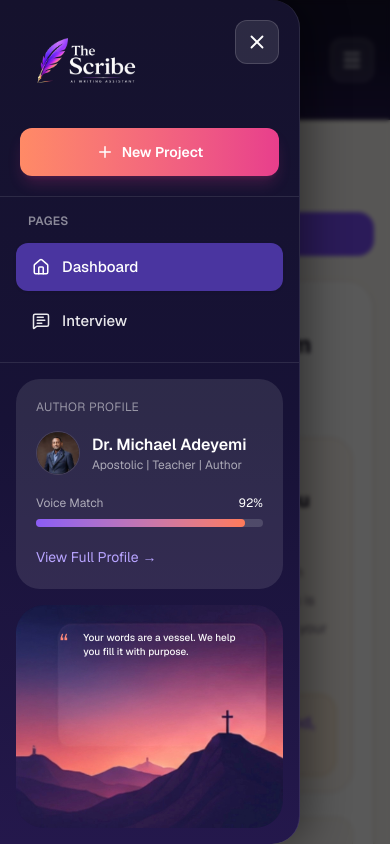
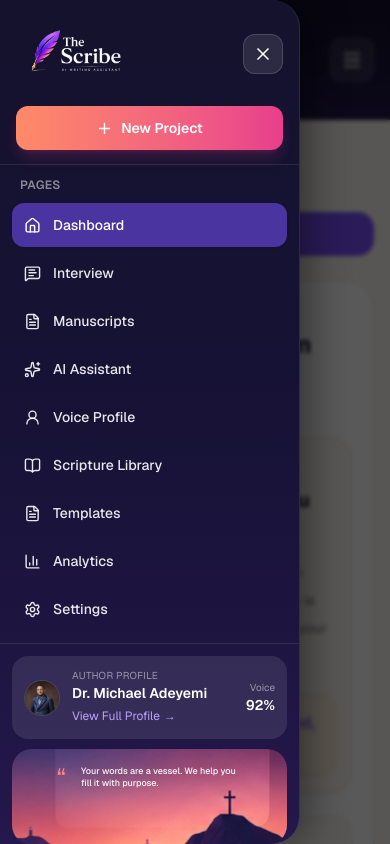
Before and after one commit to BethelHills/the-scribe, a Next.js app: page / in a window 390 px wide. Both pictures are taken after a click on the button "Open menu". Shown: the top 844 px of the page. Built offline with nearby package versions, Linux system fonts and the light colour scheme.

Commit message:
Compact mobile drawer cards so all nav pages are visible on open.
Add compact ProfileCard and InspirationCard variants, tighten drawer header, and move cards below scrollable page links.

Co-authored-by: Cursor <cursoragent@cursor.com>

```diff
--- a/src/components/layout/InspirationCard.tsx
+++ b/src/components/layout/InspirationCard.tsx
@@ -19,7 +19,11 @@ function pickRandomVerse(current: string) {
   return pool[Math.floor(Math.random() * pool.length)] ?? verses[0];
 }
 
-export default function InspirationCard() {
+export default function InspirationCard({
+  variant = "default",
+}: {
+  variant?: "default" | "compact";
+}) {
   const [verse, setVerse] = useState(verses[0]);
   const [visible, setVisible] = useState(true);
 
@@ -37,27 +41,40 @@ export default function InspirationCard() {
     return () => clearInterval(timer);
   }, [rotate]);
 
+  const shellClass =
+    variant === "compact"
+      ? "relative h-[96px] w-full overflow-hidden rounded-[20px]"
+      : "relative w-full overflow-hidden rounded-[28px]";
+
+  const frameClass =
+    variant === "compact"
+      ? "relative h-full w-full"
+      : "relative aspect-[837/700] w-full";
+
   return (
-    <div className="relative w-full overflow-hidden rounded-[28px]">
-      <div className="relative aspect-[837/700] w-full">
+    <div className={shellClass}>
+      <div className={frameClass}>
         <Image
           src="/images/inspiration-bg.png"
           alt=""
           fill
           className="object-cover object-center"
-          sizes="(max-width: 1024px) 88vw, 280px"
-          priority
+          sizes={
+            variant === "compact"
+              ? "(max-width: 1024px) 88vw, 280px"
+              : "(max-width: 1024px) 88vw, 280px"
+          }
+          priority={variant !== "compact"}
         />
 
-        {/* Inner glass card in the artwork (837×700 reference) */}
         <div className="@container absolute left-[14.1%] top-[8.25%] h-[27.15%] w-[74%]">
           <div className="flex h-full items-start gap-[0.2rem] px-[3%] pt-[4%] sm:gap-1">
-            <p className="w-[11%] shrink-0 text-left text-[clamp(1.1rem,12cqi,2rem)] leading-none text-[#FF8A7A]">
+            <p className="w-[11%] shrink-0 text-left text-[clamp(0.85rem,12cqi,2rem)] leading-none text-[#FF8A7A]">
               &ldquo;
             </p>
 
             <p
-              className={`min-w-0 flex-1 text-left text-[clamp(10px,3.6cqi,13.5px)] font-medium leading-[1.42] text-white/95 drop-shadow-[0_1px_8px_rgba(0,0,0,0.35)] transition-all duration-500 ${
+              className={`min-w-0 flex-1 text-left text-[clamp(9px,3.6cqi,13.5px)] font-medium leading-[1.38] text-white/95 drop-shadow-[0_1px_8px_rgba(0,0,0,0.35)] transition-all duration-500 ${
                 visible ? "translate-y-0 opacity-100" : "translate-y-1 opacity-0"
               }`}
             >
--- a/src/components/layout/MobileMenu.tsx
+++ b/src/components/layout/MobileMenu.tsx
@@ -56,32 +56,33 @@ export default function MobileMenu() {
               aria-modal="true"
               aria-label="Navigation menu"
             >
-              <div className="shrink-0 border-b border-white/10 p-5">
-                <div className="flex items-start justify-between gap-3">
-                  <BrandLogo size="md" href="/" className="min-w-0 flex-1" />
+              <div className="shrink-0 border-b border-white/10 px-4 py-3.5">
+                <div className="flex items-center justify-between gap-2">
+                  <BrandLogo size="sm" href="/" className="min-w-0 flex-1" />
 
                   <button
                     type="button"
                     onClick={() => setOpen(false)}
-                    className="flex h-11 w-11 shrink-0 items-center justify-center rounded-xl border border-white/15 bg-white/10 text-white hover:bg-white/15"
+                    className="flex h-10 w-10 shrink-0 items-center justify-center rounded-xl border border-white/15 bg-white/10 text-white hover:bg-white/15"
                     aria-label="Close menu"
                   >
-                    <X size={22} />
+                    <X size={20} />
                   </button>
                 </div>
 
                 <Link
                   href="/interview"
                   onClick={() => setOpen(false)}
-                  className={`mt-5 flex h-12 w-full items-center justify-center gap-2 rounded-xl bg-gradient-to-r from-[#FF8A66] to-[#E83E8C] text-sm font-semibold text-white shadow-lg shadow-[#E83E8C]/20 ${buttonInteractions} hover:brightness-110 active:brightness-95`}
+                  className={`mt-3 flex h-11 w-full items-center justify-center gap-2 rounded-xl bg-gradient-to-r from-[#FF8A66] to-[#E83E8C] text-sm font-semibold text-white shadow-lg shadow-[#E83E8C]/20 ${buttonInteractions} hover:brightness-110 active:brightness-95`}
                 >
-                  <Plus size={18} />
+                  <Plus size={17} />
                   New Project
                 </Link>
               </div>
 
-              <nav className="min-h-0 flex-1 space-y-1.5 overflow-y-auto px-4 py-4">
-                <p className="px-3 pb-2 text-xs font-semibold uppercase tracking-wide text-white/50">
+              <div className="flex min-h-0 flex-1 flex-col overflow-y-auto">
+                <nav className="shrink-0 space-y-1 px-3 py-3">
+                  <p className="px-2 pb-1.5 text-xs font-semibold uppercase tracking-wide text-white/50">
                     Pages
                   </p>
 
@@ -94,22 +95,26 @@ export default function MobileMenu() {
                         key={item.name}
                         href={item.href}
                         onClick={() => setOpen(false)}
-                      className={`flex min-h-[48px] items-center gap-3 rounded-xl px-4 py-3 text-[15px] font-medium transition ${
+                        className={`flex min-h-[44px] items-center gap-3 rounded-xl px-3 py-2.5 text-sm font-medium transition ${
                           active
                             ? "bg-[#4A35A0] text-white shadow-sm"
                             : "text-white/90 hover:bg-white/10 hover:text-white"
                         }`}
                       >
-                      <Icon size={18} className="shrink-0" />
+                        <Icon size={17} className="shrink-0" />
                         <span className="truncate">{item.name}</span>
                       </Link>
                     );
                   })}
                 </nav>
 
-              <div className="shrink-0 space-y-4 border-t border-white/10 p-4">
-                <ProfileCard onNavigate={() => setOpen(false)} />
-                <InspirationCard />
+                <div className="mt-auto space-y-2.5 border-t border-white/10 px-3 py-3">
+                  <ProfileCard
+                    variant="compact"
+                    onNavigate={() => setOpen(false)}
+                  />
+                  <InspirationCard variant="compact" />
+                </div>
               </div>
             </aside>
           </div>,
--- a/src/components/layout/ProfileCard.tsx
+++ b/src/components/layout/ProfileCard.tsx
@@ -3,7 +3,45 @@
 import Link from "next/link";
 import ProfileAvatar from "./ProfileAvatar";
 
-export default function ProfileCard({ onNavigate }: { onNavigate?: () => void }) {
+export default function ProfileCard({
+  onNavigate,
+  variant = "default",
+}: {
+  onNavigate?: () => void;
+  variant?: "default" | "compact";
+}) {
+  if (variant === "compact") {
+    return (
+      <div className="rounded-2xl bg-white/10 p-3">
+        <div className="flex items-center gap-3">
+          <ProfileAvatar size="sm" />
+
+          <div className="min-w-0 flex-1">
+            <p className="text-[10px] uppercase tracking-wide text-white/50">
+              Author Profile
+            </p>
+            <h3 className="truncate text-sm font-semibold">
+              Dr. Michael Adeyemi
+            </h3>
+            <Link
+              href="/voice-profile"
+              onClick={onNavigate}
+              className="mt-0.5 inline-flex items-center gap-1 text-xs text-[#B8A4FF] transition hover:text-white active:opacity-80"
+            >
+              View Full Profile
+              <span aria-hidden>→</span>
+            </Link>
+          </div>
+
+          <div className="shrink-0 text-right">
+            <p className="text-[10px] text-white/50">Voice</p>
+            <p className="text-sm font-semibold">92%</p>
+          </div>
+        </div>
+      </div>
+    );
+  }
+
   return (
     <div className="rounded-3xl bg-white/10 p-5">
       <p className="text-xs uppercase tracking-wide text-white/50">
```
Lines whose indentation alone changed are shown as unchanged.
